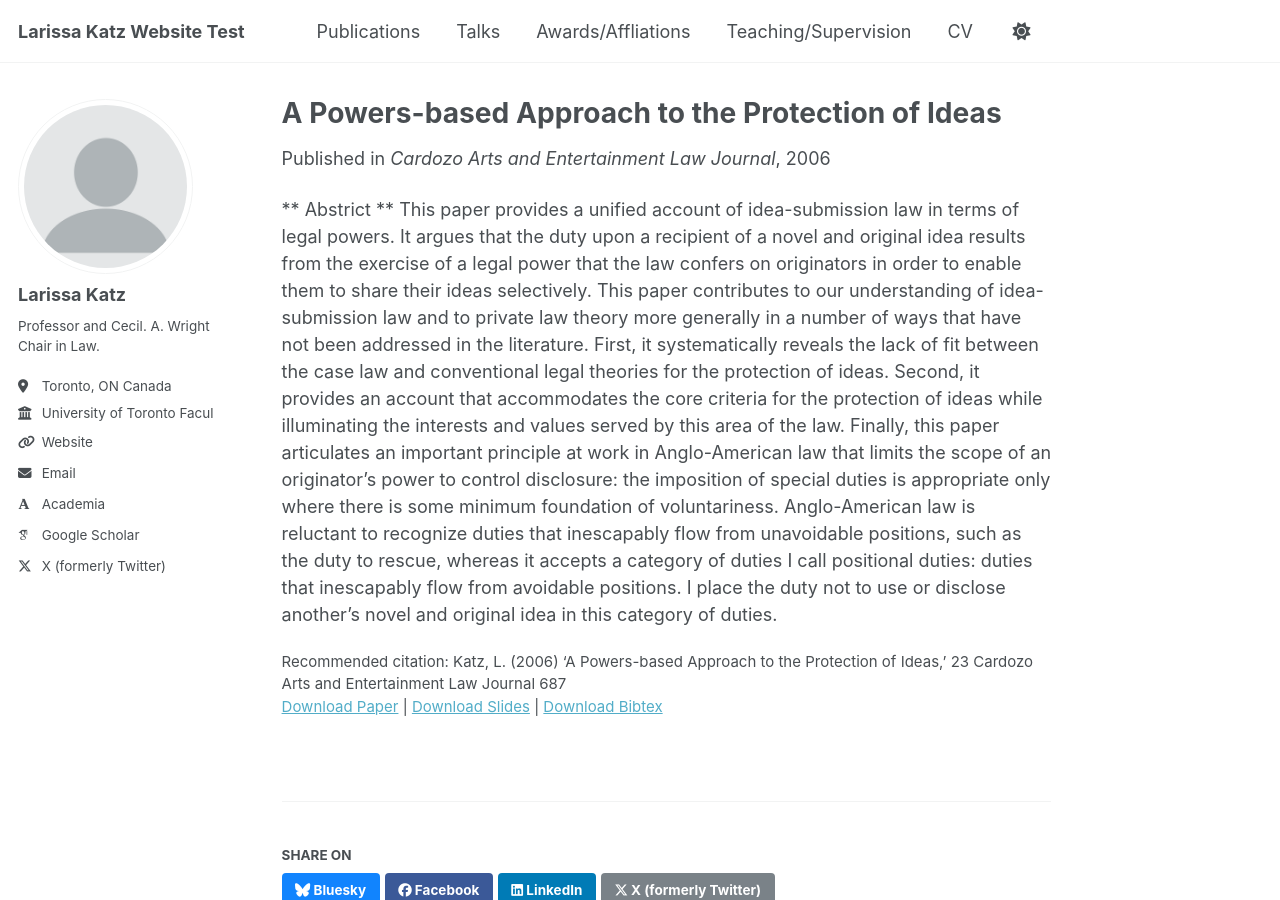
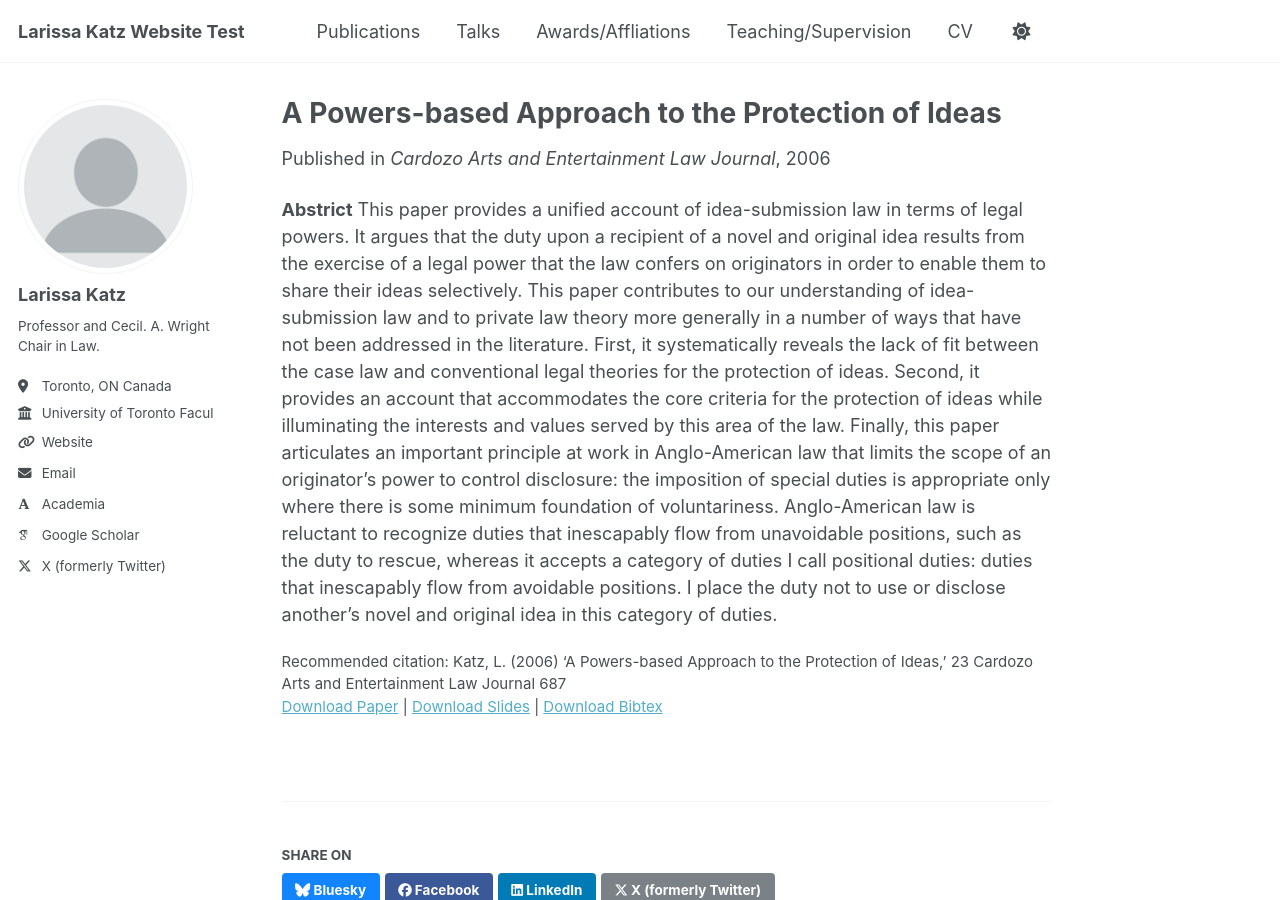
Before and after one commit to TinyMagician/LKWebsiteProject.github.io, a Jekyll site: the page built from _publications/2006-01-01-a-power.md, in a window 1280 px wide and 900 px high. Built offline with Jekyll 4.4.1, drawn with Linux system fonts in a browser that asks for light colours; some web fonts are replaced; a script that is not in the unit is left out.

```diff
--- a/_publications/2006-01-01-a-power.md
+++ b/_publications/2006-01-01-a-power.md
@@ -3,7 +3,7 @@ title: "A Powers-based Approach to the Protection of Ideas"
 collection: publications
 category: manuscripts
 permalink: /publication/2006-01-01-a-power
-excerpt: 'This paper provides a unified account of idea-submission law in terms of legal powers. It argues that the duty upon a recipient of a novel and original idea results from the exercise of a legal power that the law confers on originators in order to ...'
+excerpt: 'This paper provides a unified account of idea-submission law in terms of legal powers. It argues that the duty upon a recipient of a novel and original idea results from the exercise of a legal power that the law confers on originators in order to ......'
 date: 2006-01-01
 venue: 'Cardozo Arts and Entertainment Law Journal'
 slidesurl: ''
@@ -11,5 +11,5 @@ paperurl: ''
 bibtexurl: ''
 citation: 'Katz, L. (2006) ‘A Powers-based Approach to the Protection of Ideas,’ 23 Cardozo Arts and Entertainment Law Journal 687'
 ---
-** Abstrict **
+**Abstrict**
 This paper provides a unified account of idea-submission law in terms of legal powers. It argues that the duty upon a recipient of a novel and original idea results from the exercise of a legal power that the law confers on originators in order to enable them to share their ideas selectively. This paper contributes to our understanding of idea-submission law and to private law theory more generally in a number of ways that have not been addressed in the literature. First, it systematically reveals the lack of fit between the case law and conventional legal theories for the protection of ideas. Second, it provides an account that accommodates the core criteria for the protection of ideas while illuminating the interests and values served by this area of the law. Finally, this paper articulates an important principle at work in Anglo-American law that limits the scope of an originator's power to control disclosure: the imposition of special duties is appropriate only where there is some minimum foundation of voluntariness. Anglo-American law is reluctant to recognize duties that inescapably flow from unavoidable positions, such as the duty to rescue, whereas it accepts a category of duties I call positional duties: duties that inescapably flow from avoidable positions. I place the duty not to use or disclose another's novel and original idea in this category of duties.
```
